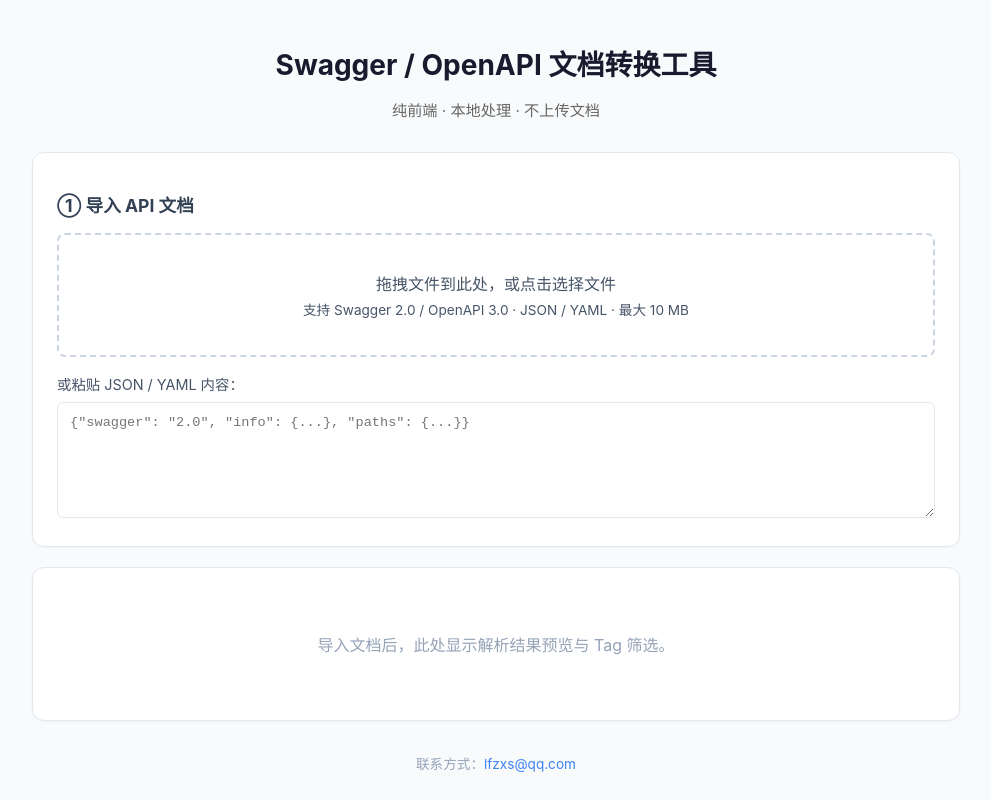
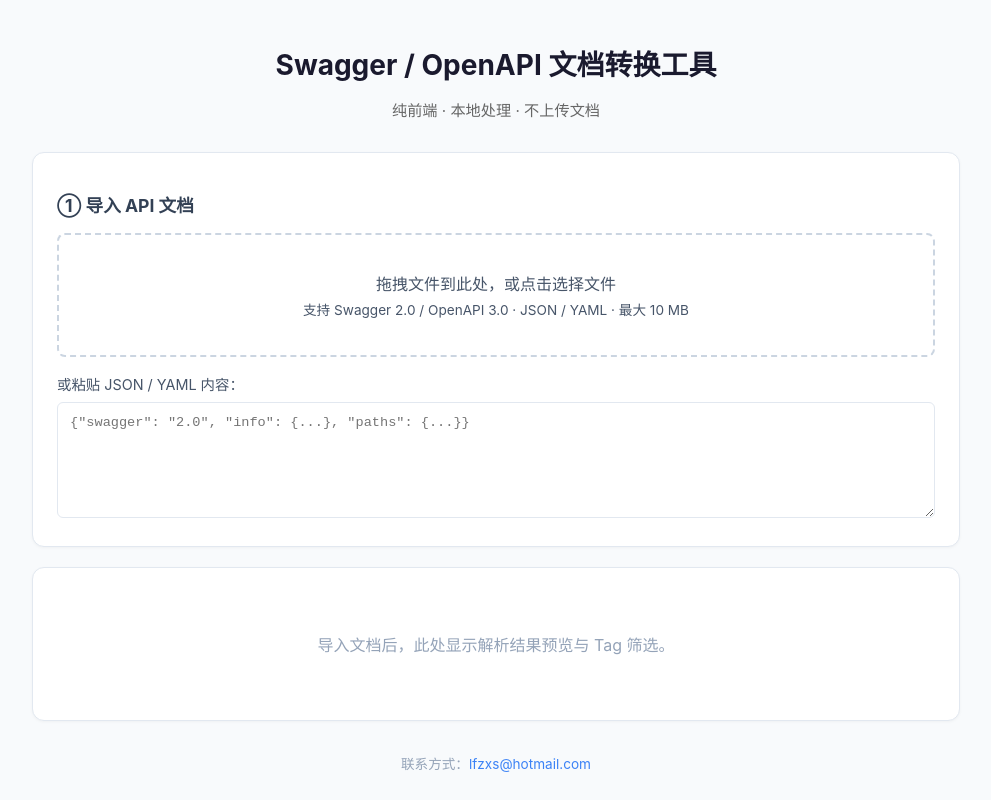
Before and after one commit to laolishu/showAPI, a Vue app: page / in a window 1280 px wide. Shown: the whole page, without its empty margins (144-1135 px from the left). Built offline with nearby package versions, Linux system fonts and the light colour scheme.

Commit message:
fix: 修改邮箱

```diff
--- a/public/config.js
+++ b/public/config.js
@@ -4,7 +4,7 @@
  * @Author: lfzxs@qq.com
  * @Date: 2026-08-25 17:08:08
  * @LastEditors: lfzxs@qq.com
- * @LastEditTime: 2026-08-25 17:09:37
+ * @LastEditTime: 2026-08-26 10:45:30
  */
 /**
  * 应用配置文件
@@ -13,5 +13,5 @@
  */
 window.APP_CONFIG = {
   // 底部联系方式邮箱
-  contactEmail: "lfzxs@qq.com",
+  contactEmail: "lfzxs@hotmail.com",
 };
```
